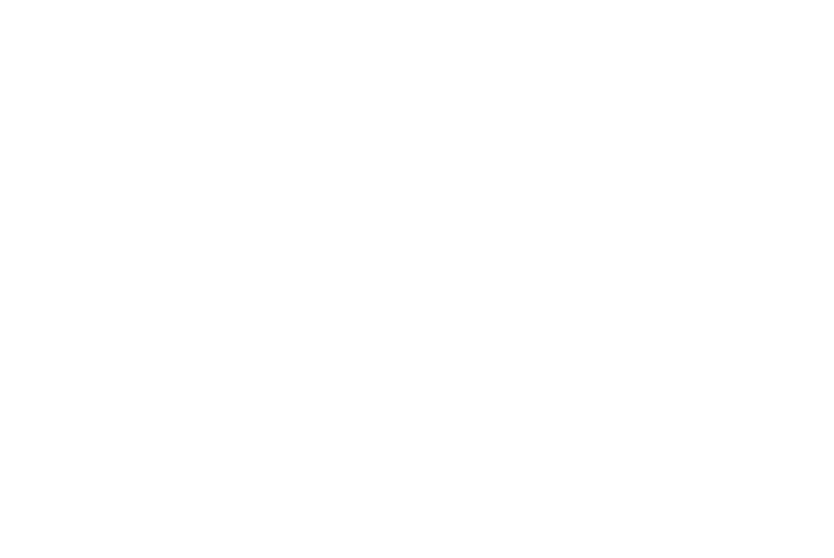
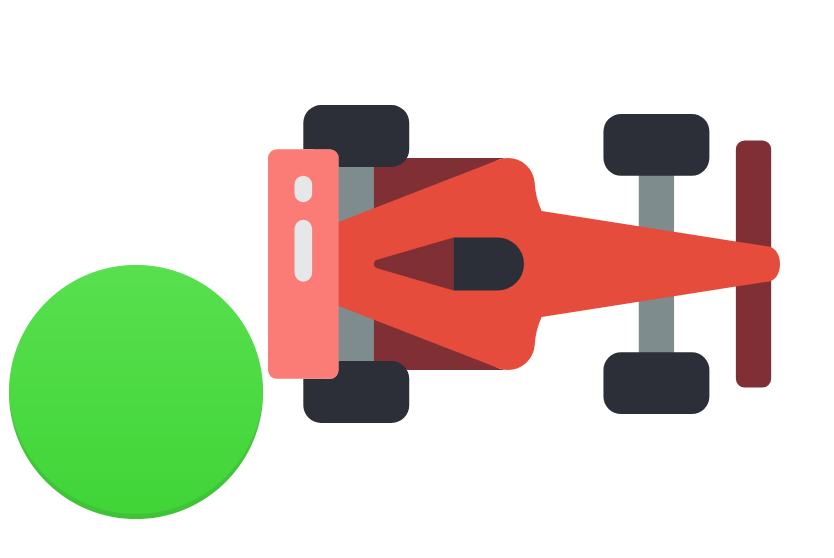
Before and after one commit to nickkniola/driving-game, a website: page index.html in a window 1280 px wide. Shown: the whole page, without its empty margins (0-834 px from the left). Drawn offline with Linux system fonts and the light colour scheme.

Commit message:
Added images

```diff
--- a/index.html
+++ b/index.html
@@ -7,6 +7,7 @@
   <title>Driving Game</title>
 </head>
 <body>
-
+  <img src="images/favicon.ico">
+  <img src="images/f1.svg">
 </body>
 </html>
```
